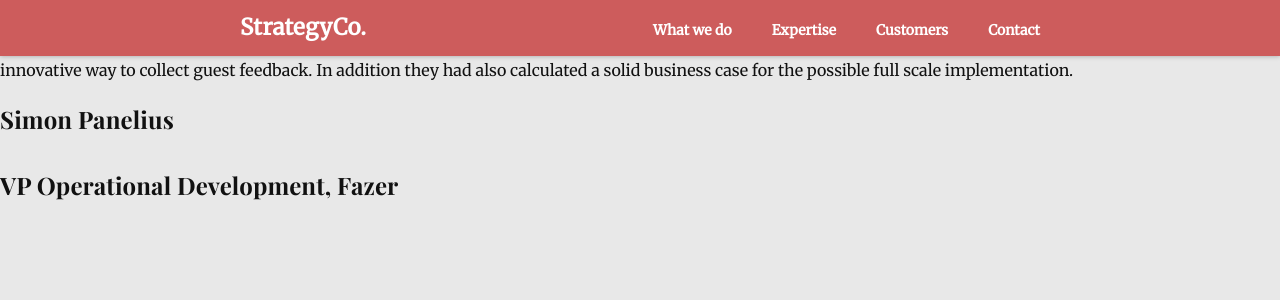
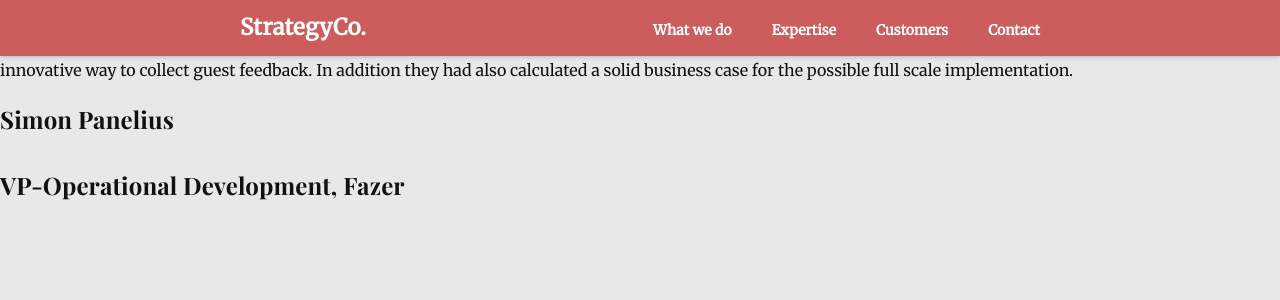
Before and after one commit to rahulabhi/rahulabhi.github.io, a Jekyll site: the page built from _testimonials/03-fazer.md, in a window 1280 px wide and 900 px high. Shown: the top 300 px of the window. Built offline with Jekyll 4.4.1, drawn with Linux system fonts in a browser that asks for light colours.

```diff
--- a/_testimonials/03-Fazer.md
+++ b/_testimonials/03-fazer.md
@@ -9,4 +9,4 @@ Rahul participated in the winning team at a Hackathon organised by Fazer. Their
 
 ###### Simon Panelius
 
-###### VP Operational Development, Fazer
+###### VP-Operational Development, Fazer
```
